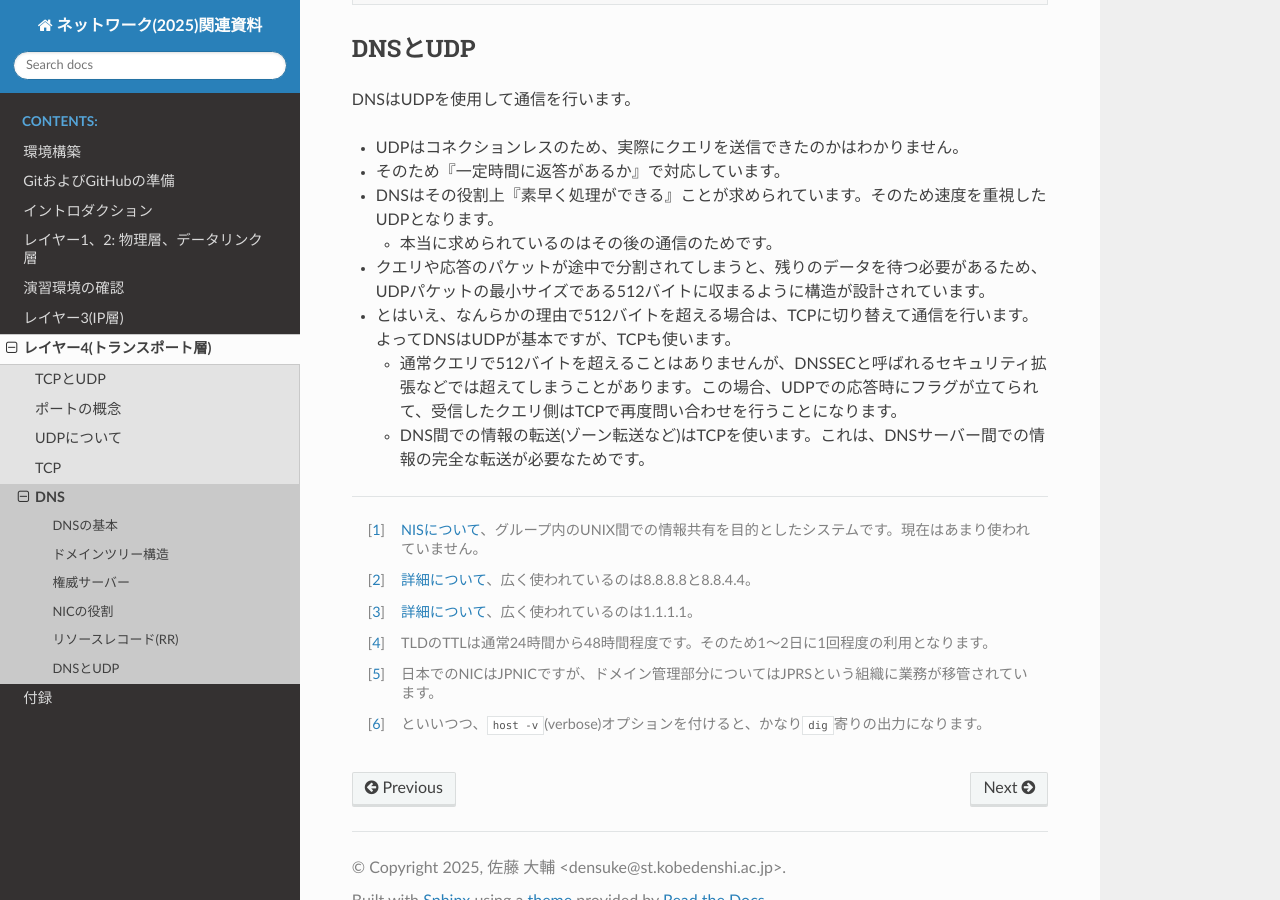
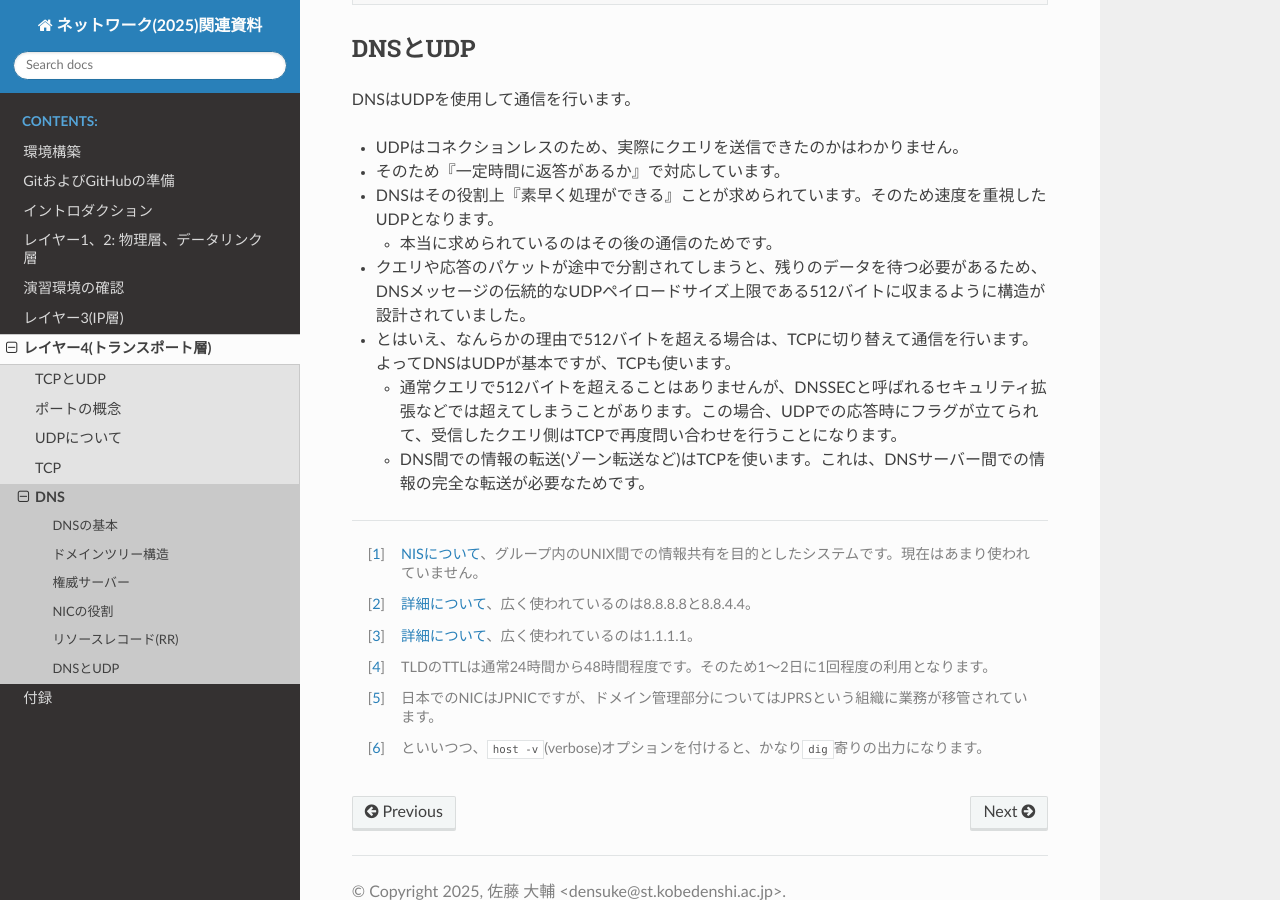
Before and after one commit to densuke/2025-network-doc, a Sphinx documentation site: the page built from source/transport/dns.md, in a window 1280 px wide and 900 px high, scrolled down 7042 px. Built offline with Sphinx 7.4.7 and the Read the Docs theme 3.1.0, drawn with Linux system fonts in a browser that asks for light colours; pages that are not in the unit, such as notebooks, are missing from menus.

Commit message:
512バイトの由来をもう少し詳しく
Co-authored-by: gemini-code-assist[bot] <176961590+gemini-code-assist[bot]@users.noreply.github.com>

```diff
--- a/source/transport/dns.md
+++ b/source/transport/dns.md
@@ -341,7 +341,7 @@ DNSはUDPを使用して通信を行います。
 - そのため『一定時間に返答があるか』で対応しています。
 - DNSはその役割上『素早く処理ができる』ことが求められています。そのため速度を重視したUDPとなります。
   - 本当に求められているのはその後の通信のためです。
-- クエリや応答のパケットが途中で分割されてしまうと、残りのデータを待つ必要があるため、UDPパケットの最小サイズである512バイトに収まるように構造が設計されています。
+- クエリや応答のパケットが途中で分割されてしまうと、残りのデータを待つ必要があるため、DNSメッセージの伝統的なUDPペイロードサイズ上限である512バイトに収まるように構造が設計されていました。
 - とはいえ、なんらかの理由で512バイトを超える場合は、TCPに切り替えて通信を行います。よってDNSはUDPが基本ですが、TCPも使います。
   - 通常クエリで512バイトを超えることはありませんが、DNSSECと呼ばれるセキュリティ拡張などでは超えてしまうことがあります。この場合、UDPでの応答時にフラグが立てられて、受信したクエリ側はTCPで再度問い合わせを行うことになります。
   - DNS間での情報の転送(ゾーン転送など)はTCPを使います。これは、DNSサーバー間での情報の完全な転送が必要なためです。
```
